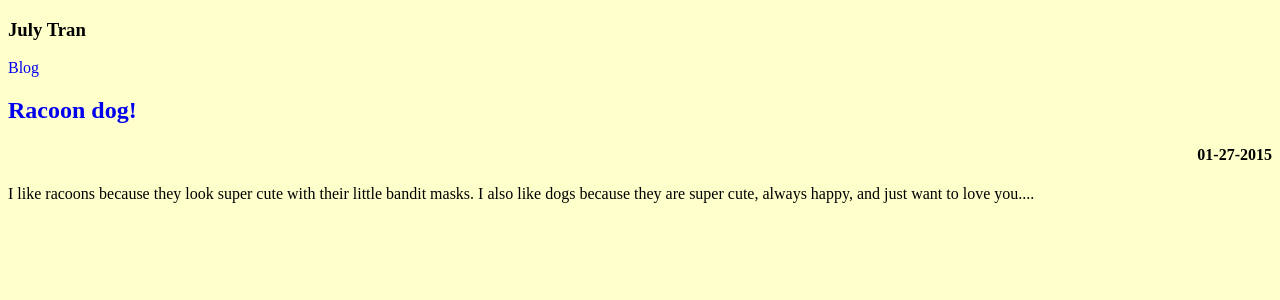
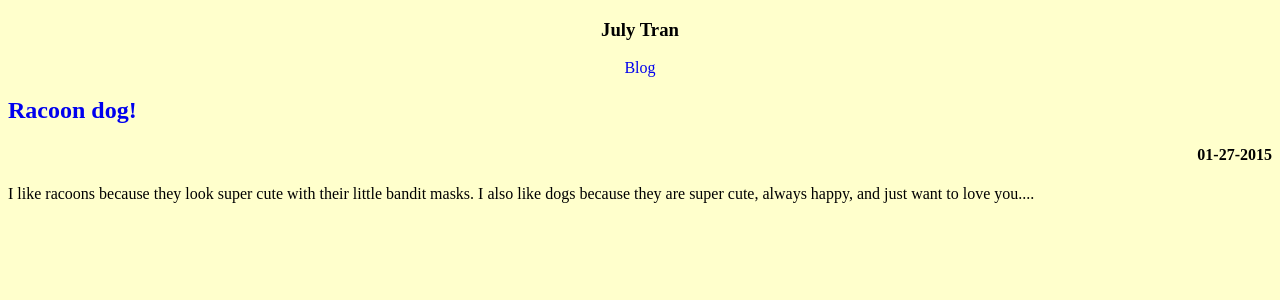
Before and after one commit to julyytran/julyytran.github.io, a Jekyll site: the page built from index.html, in a window 1280 px wide. Shown: the top 300 px of the page. Built offline with Jekyll 4.4.1, drawn with Linux system fonts in a browser that asks for light colours.

Commit message:
alight center

```diff
--- a/css/styles.css
+++ b/css/styles.css
@@ -31,7 +31,12 @@ ul {
     margin: 0;
     padding: 0;
 }
-
+/* align date of posts right */
 h4 {
   text-align: right;
 }
+
+/*align site title and nav center*/
+h3, nav {
+  text-align: center;
+}
```
